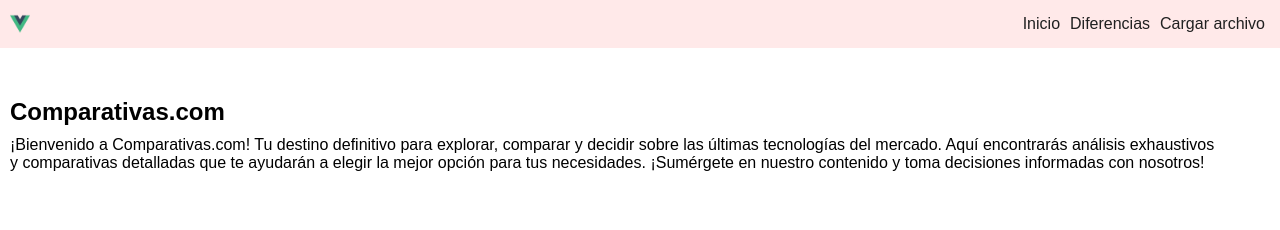
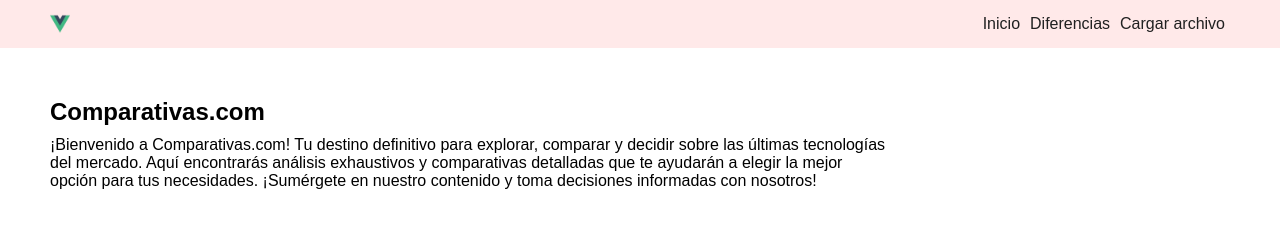
Before and after one commit to Jeissonssp000/react-vue-differences, a Vue app: page / in a window 1280 px wide. Shown: the top 230 px of the page. Built offline with nearby package versions, Linux system fonts and the light colour scheme.

Commit message:
feat(responsive): max-width 1200px

```diff
--- a/src/assets/index.css
+++ b/src/assets/index.css
@@ -27,6 +27,7 @@
   grid-auto-flow: dense;
 }
 
+#app,
 .flex,
 .vertical,
 .align-center,
@@ -47,11 +48,13 @@
   }
 }
 
+#app,
 .center,
 .vertical {
   flex-direction: column;
 }
 
+#app,
 .center,
 .align-center {
   align-items: center;
@@ -212,8 +215,9 @@
   max-width: 370px;
 }
 
-.max-800 {
-  max-width: 800px !important;
+.max-1200 {
+  max-width: 1200px;
+  width: 100%;
 }
 
 button,
@@ -318,10 +322,13 @@
 
 .sticky {
   position: sticky;
-  background: rgb(255 233 233);
   z-index: 2;
   left: 0px;
   top: 0px;
+}
+
+header {
+  background: rgb(255 233 233);
 }
 
 .ellipsis {
--- a/src/components/DifferencesComponent.vue
+++ b/src/components/DifferencesComponent.vue
@@ -1,5 +1,5 @@
 <template>
-  <section id="differences" class="gallery pad gap">
+  <section id="differences" class="gallery pad gap max-1200">
     <CardComponent v-for="item in items" :key="item.id" :item="item" />
   </section>
 </template>
--- a/src/components/HeaderComponent.vue
+++ b/src/components/HeaderComponent.vue
@@ -1,11 +1,13 @@
 <template>
-  <header class="justify-between align-center sticky fw pad">
+  <header class="fw center sticky">
+    <nav class="max-1200 justify-between align-center fw pad">
       <img alt="Vue logo" src="../assets/logo.png">
       <ul class="flex gap max-width">
         <li><a href="#home">Inicio</a></li>
         <li><a href="#differences">Diferencias</a></li>
         <li><a href="#upload">Cargar archivo</a></li>
       </ul>
+    </nav>
   </header>
 </template>
 
--- a/src/components/UploadFile.vue
+++ b/src/components/UploadFile.vue
@@ -1,5 +1,5 @@
 <template>
-  <section id="upload" class="center gap fw pad">
+  <section id="upload" class="max-1200 center gap fw pad">
     <h3>Cargar archivo .zip</h3>
     <form class="w-370">
       <input type="text">
--- a/src/components/WelcomeComponent.vue
+++ b/src/components/WelcomeComponent.vue
@@ -1,5 +1,5 @@
 <template>
-  <section id="home" class="vertical gap pad">
+  <section id="home" class="max-1200 vertical gap pad">
     <h1>Comparativas.com</h1>
     <p>
       ¡Bienvenido a Comparativas.com! Tu destino definitivo para explorar, comparar y decidir sobre las últimas
```
Lines whose indentation alone changed are shown as unchanged.
